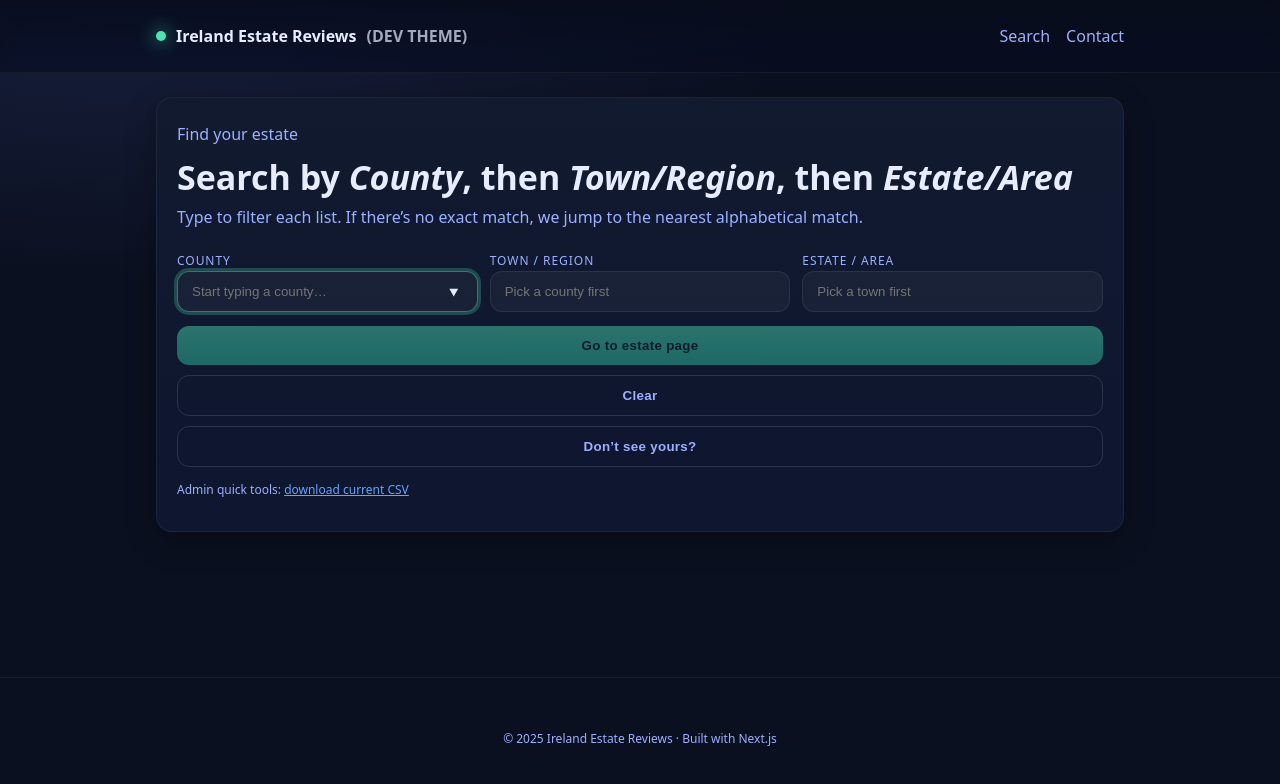
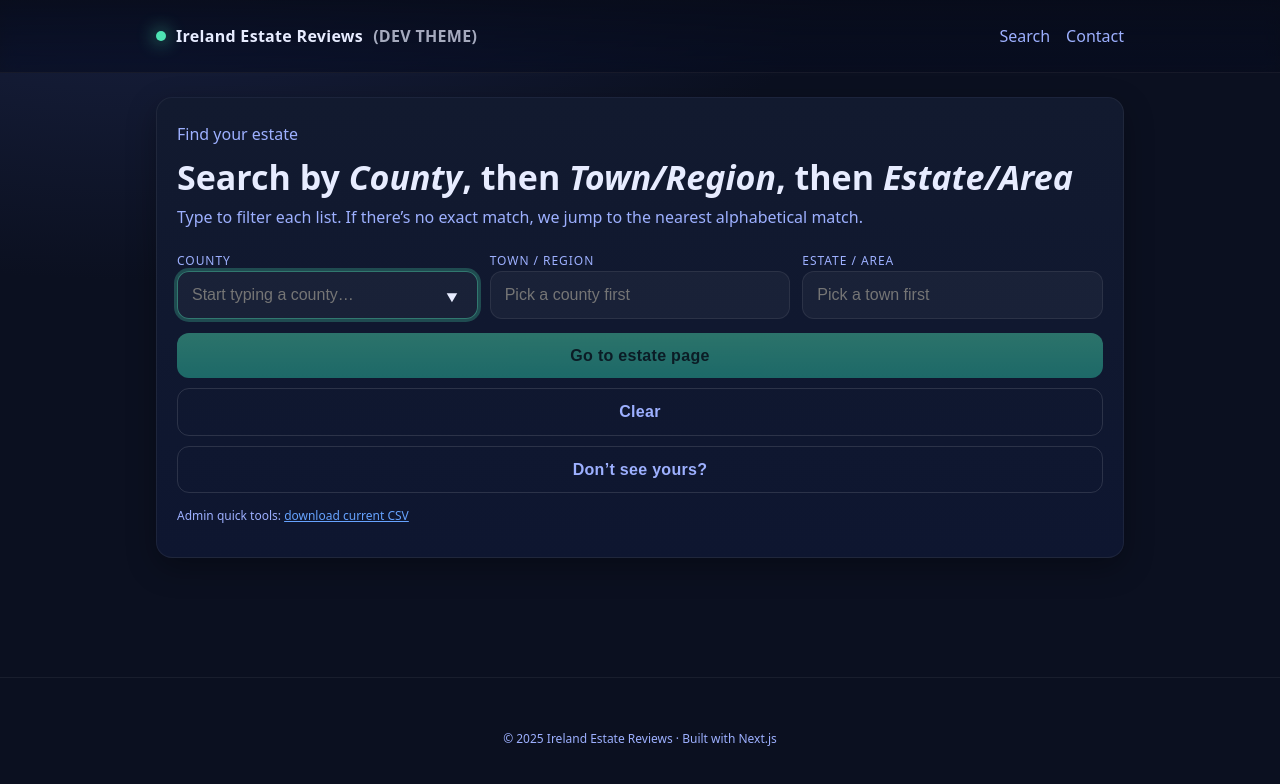
Before and after one commit to seamusk84/reviewer, a Next.js app: page / in a window 1280 px wide. Shown: the top 784 px of the page. Built offline with nearby package versions, Linux system fonts and the light colour scheme.

Commit message:
Update globals.css

```diff
--- a/styles/globals.css
+++ b/styles/globals.css
@@ -3,17 +3,23 @@
   --text:#e7ecff; --muted:#9db0ff; --brand:#66a3ff;
   --accent:#4ee3b3; --danger:#ff6b6b; --ring:0 0 0 3px rgba(78,227,179,.25);
 }
+
+/* Base */
 *{ box-sizing:border-box }
 html,body,#__next{ height:100% }
 body{
   margin:0;
   background:radial-gradient(1200px 600px at 10% -10%, #1a2344 0%, transparent 60%) var(--bg);
-  color:var(--text); font:400 16px/1.5 system-ui,-apple-system,Segoe UI,Roboto,Inter,Arial;
+  color:var(--text);
+  font:400 16px/1.5 system-ui,-apple-system,Segoe UI,Roboto,Inter,Arial;
   -webkit-font-smoothing:antialiased; -moz-osx-font-smoothing:grayscale;
 }
+
 .container{ width:min(100%,1000px); margin-inline:auto; padding:24px 16px }
 .site{ min-height:100%; display:flex; flex-direction:column }
 .site-main{ flex:1 }
+
+/* Header */
 .site-header{
   position:sticky; top:0; z-index:40;
   background:linear-gradient(180deg, rgba(8,12,26,.9), rgba(8,12,26,.6));
@@ -21,34 +27,77 @@ body{
   border-bottom:1px solid rgba(255,255,255,.06);
 }
 .site-header .inner{ display:flex; align-items:center; gap:12px; }
-.brand{ display:inline-flex; align-items:center; gap:10px; color:var(--text); font-weight:800; text-decoration:none; }
+.brand{
+  display:inline-flex; align-items:center; gap:10px;
+  color:var(--text); font-weight:800; text-decoration:none; letter-spacing:.3px;
+}
 .brand .dot{ width:10px; height:10px; border-radius:999px; background:var(--accent); box-shadow:0 0 18px var(--accent) }
 .nav{ margin-left:auto; display:flex; gap:16px; }
 .nav a{ color:var(--muted); text-decoration:none; font-weight:500 }
 .nav a:hover{ color:var(--text) }
+
+/* Card / layout helpers */
 .card{
   background:linear-gradient(180deg, var(--panel), var(--panel-2));
-  border:1px solid rgba(255,255,255,.06); box-shadow:0 10px 30px rgba(0,0,0,.3);
+  border:1px solid rgba(255,255,255,.06);
+  box-shadow:0 10px 30px rgba(0,0,0,.3);
   border-radius:16px; padding:20px;
 }
 .grid{ display:grid; gap:12px }
-@media (min-width:780px){ .grid-3{ grid-template-columns:1fr 1fr 1fr } .grid-2{ grid-template-columns:1fr 1fr } }
+@media (min-width:780px){
+  .grid-3{ grid-template-columns:1fr 1fr 1fr }
+  .grid-2{ grid-template-columns:1fr 1fr }
+}
+.row{ display:flex; gap:10px; flex-wrap:wrap }
+
 .label{ color:var(--muted); font-size:12px; text-transform:uppercase; letter-spacing:.08em; }
-.input,.button,select{
-  width:100%; border-radius:12px; padding:12px 14px;
-  border:1px solid rgba(255,255,255,.08); background:rgba(255,255,255,.04); color:var(--text);
+.kicker{ color:var(--muted); margin:4px 0 12px }
+.hero h1{ margin:6px 0 8px; font-size:clamp(22px,3.4vw,34px); line-height:1.15; }
+.hero p{ color:var(--muted); margin:0 0 18px }
+
+/* Inputs & buttons */
+.input, .button, select, textarea, input{
+  width:100%;
+  border-radius:12px; padding:12px 14px;
+  border:1px solid rgba(255,255,255,.08);
+  background:rgba(255,255,255,.04);
+  color:var(--text);
 }
-.input:focus,select:focus{ outline:none; box-shadow:var(--ring); border-color:rgba(78,227,179,.45) }
+.input:focus, select:focus, textarea:focus, input:focus{
+  outline:none; box-shadow:var(--ring); border-color:rgba(78,227,179,.45)
+}
+
 .button{
   cursor:pointer; font-weight:700; letter-spacing:.3px;
-  background:linear-gradient(180deg, var(--accent), #2dccac); color:#06221a; border:none;
+  background:linear-gradient(180deg, var(--accent), #2dccac);
+  color:#06221a; border:none;
 }
 .button:disabled{ opacity:.45; cursor:not-allowed }
 .button.secondary{ background:transparent; color:var(--muted); border:1px solid rgba(255,255,255,.12) }
 .button.warn{ background:linear-gradient(180deg, #ffb3b3, var(--danger)); color:#230a0a }
-.kicker{ color:var(--muted); margin:4px 0 12px }
-.hero h1{ margin:6px 0 8px; font-size:clamp(22px,3.4vw,34px); line-height:1.15; }
-.hero p{ color:var(--muted); margin:0 0 18px }
-.footer{ color:var(--muted); border-top:1px solid rgba(255,255,255,.06); padding:28px 0; text-align:center; }
+
+/* Footer */
+.footer{
+  color:var(--muted);
+  border-top:1px solid rgba(255,255,255,.06);
+  padding:28px 0; text-align:center;
+}
 .small{ font-size:12px; color:var(--muted) }
-.row{ display:flex; gap:10px; flex-wrap:wrap }
+
+/* ---------- iOS Safari: stop zooming inputs on focus ---------- */
+/* iOS auto-zooms inputs with font-size <16px; force 16px+ */
+.input, input, select, textarea, button {
+  font-size:16px;
+  line-height:1.35;
+}
+
+/* Extra safety for iOS WebKit */
+@supports (-webkit-touch-callout: none) {
+  .input, input, select, textarea {
+    font-size:16px !important;
+  }
+}
+
+/* Better touch feel */
+* { -webkit-tap-highlight-color: rgba(0,0,0,0); }
+html { -webkit-text-size-adjust: 100%; }
```
